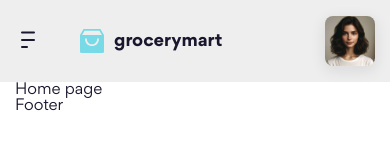
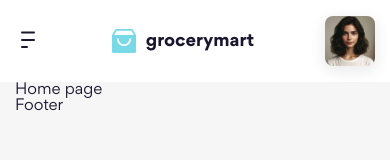
Before and after one commit to nhatminh99/nhatminh-08, a website: page index.html in a window 390 px wide. Drawn offline with Linux system fonts and the light colour scheme.

Commit message:
Sửa các lỗi khi responsive Header

```diff
--- a/index.html
+++ b/index.html
@@ -38,7 +38,7 @@
         <!-- Header -->
         <header id="header" class="header"></header>
         <script>
-            load("#header", "./template/header.html");
+            load("#header", "./templates/header.html");
         </script>
         <div class="container">
             <!-- Main -->
@@ -47,7 +47,7 @@
             <!-- Footer -->
             <footer id="footer"></footer>
             <script>
-                load("#footer", "./template/footer.html");
+                load("#footer", "./templates/footer.html");
             </script>
         </div>
     </body>
--- a/scss/base/_base.scss
+++ b/scss/base/_base.scss
@@ -13,6 +13,7 @@ body {
     font-family: Gordita, sans-serif;
 
     color: var(--text-color);
+    background: var(--body-bg);
 }
 
 a {
--- a/scss/components/_logo.scss
+++ b/scss/components/_logo.scss
@@ -8,7 +8,11 @@
     @include abstracts.breakpoint(lg) {
         column-gap: 10px;
 
-        margin-left: 39px;
+        margin-left: 40px;
+    }
+
+    @include abstracts.breakpoint(sm) {
+        margin-left: 0;
     }
 
     &__title {
--- a/scss/layout/_header.scss
+++ b/scss/layout/_header.scss
@@ -14,11 +14,13 @@
 
     padding: 30px 0;
 
-    @include abstracts.breakpoint(sm) {
+    @include abstracts.breakpoint(md) {
         padding: 20px 0;
     }
 
     @include abstracts.breakpoint(sm) {
+        justify-content: space-between;
+
         padding: 16px 0;
     }
 
@@ -66,6 +68,10 @@
     column-gap: 20px;
 
     margin-left: auto;
+
+    @include abstracts.breakpoint(sm) {
+        margin-left: 0;
+    }
 
     &__group {
         @extend %flexItemsCenter;
--- a/scss/theme/_dark.scss
+++ b/scss/theme/_dark.scss
@@ -2,6 +2,7 @@ html.dark {
     --text-color: #fff;
     --icon-color: brightness(0) saturate(100%) invert(100%) sepia(0%)
         saturate(1%) hue-rotate(146deg) brightness(108%) contrast(101%);
+    --body-bg: #292e39;
     --header-bg-color: #171c28;
     --top-act-group-bg-color: #292e39;
     --top-act-group-shadow: 0px 20px 60px 10px rgba(0, 0, 0, 0.2);
--- a/scss/theme/_light.scss
+++ b/scss/theme/_light.scss
@@ -1,9 +1,16 @@
+@use "../abstracts";
+
 html {
     --text-color: #1a162e;
     --icon-color: brightness(0) saturate(100%) invert(8%) sepia(14%)
         saturate(2577%) hue-rotate(210deg) brightness(94%) contrast(96%);
+    --body-bg: #f6f6f6;
     --header-bg-color: #eee;
     --top-act-group-bg-color: #fff;
     --top-act-group-shadow: 0px 20px 60px 10px rgba(237, 237, 246, 0.2);
     --top-act-group-separate: #ededf6;
+
+    @include abstracts.breakpoint(lg) {
+        --header-bg-color: #fff;
+    }
 }
--- a/template/header.html
+++ b/templates/header.html
@@ -3,7 +3,7 @@
         <!-- More -->
         <button class="top-bar__more">
             <img
-                src="../assets/icons/more.svg"
+                src="./assets/icons/more.svg"
                 alt=""
                 class="icon top-bar__more-icon"
             />
```
Also changed, not shown: sign-in.html (+2 -2 lines), sign-up.html (+2 -2 lines), assets/css/main.css, templates/footer.html (renamed from template/footer.html), 1 other file.
